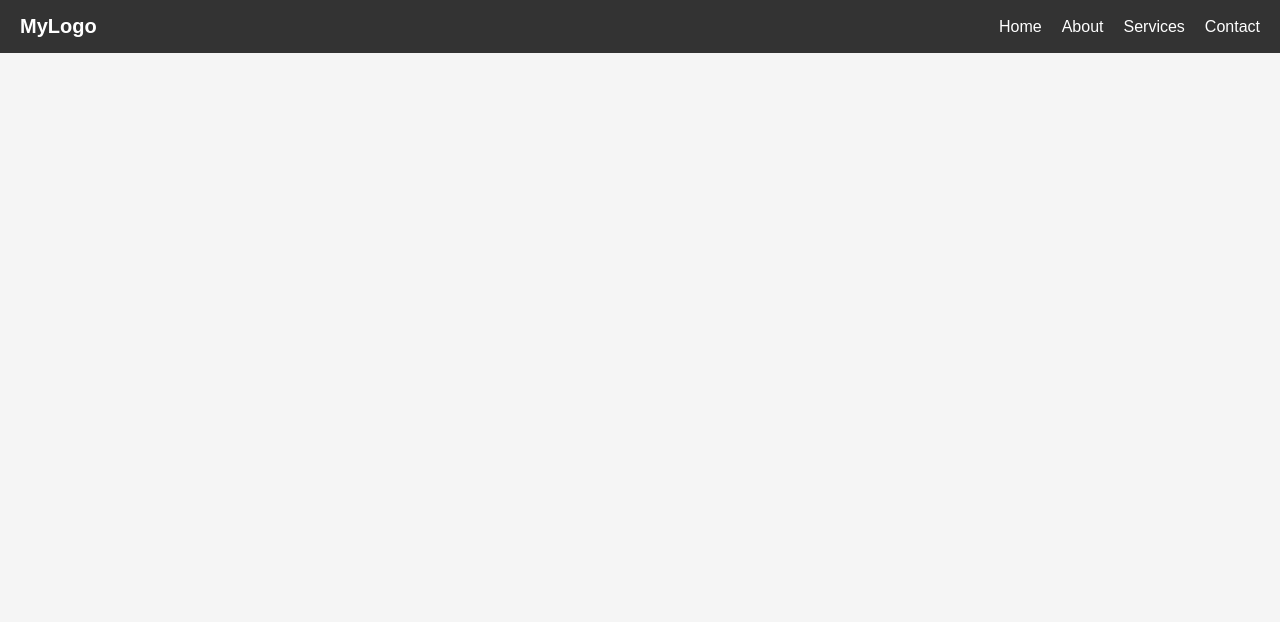
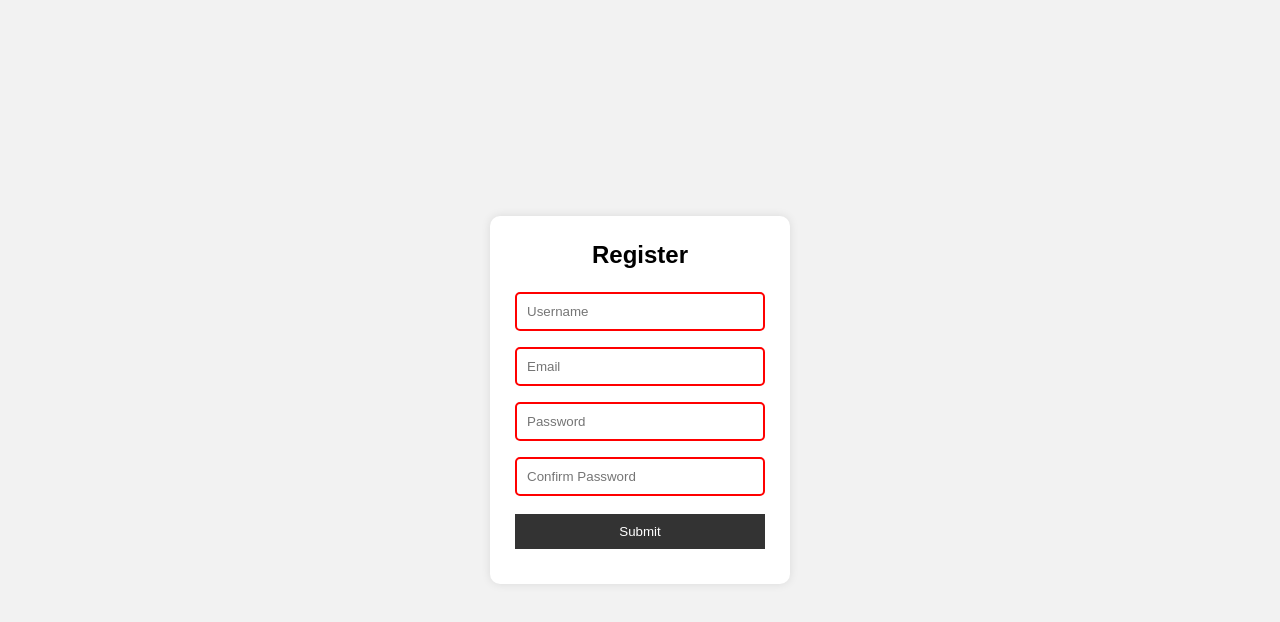
Before and after one commit to anchalmishra05/ZENSORATECH, a plain HTML site: page index.html in a window 1280 px wide. Drawn offline with Linux system fonts and the light colour scheme.

Commit message:
Task2
Task2 of my WebDevlopment Internship

```diff
--- a/index.html
+++ b/index.html
@@ -3,25 +3,28 @@
 <head>
     <meta charset="UTF-8">
     <meta name="viewport" content="width=device-width, initial-scale=1.0">
-    <title>Responsive Navbar</title>
+    <title>Registration Form</title>
     <link rel="stylesheet" href="style.css">
 </head>
 <body>
 
-<nav class="navbar">
-    <div class="logo">MyLogo</div>
+<div class="container">
+    <form id="form">
+        <h2>Register</h2>
 
-    <ul class="nav-links" id="navLinks">
-        <li><a href="#">Home</a></li>
-        <li><a href="#">About</a></li>
-        <li><a href="#">Services</a></li>
-        <li><a href="#">Contact</a></li>
-    </ul>
+        <input type="text" id="username" placeholder="Username" required>
 
-    <div class="hamburger" id="hamburger">
-        ☰
-    </div>
-</nav>
+        <input type="email" id="email" placeholder="Email" required>
+
+        <input type="password" id="password" placeholder="Password" required>
+
+        <input type="password" id="confirmPassword" placeholder="Confirm Password" required>
+
+        <button type="submit">Submit</button>
+
+        <p id="message"></p>
+    </form>
+</div>
 
 <script src="script.js"></script>
 </body>
--- a/script.js
+++ b/script.js
@@ -1,6 +1,16 @@
-const hamburger = document.getElementById("hamburger");
-const navLinks = document.getElementById("navLinks");
+const form = document.getElementById("form");
+const password = document.getElementById("password");
+const confirmPassword = document.getElementById("confirmPassword");
+const message = document.getElementById("message");
 
-hamburger.addEventListener("click", () => {
-    navLinks.classList.toggle("active");
+form.addEventListener("submit", function(e) {
+    e.preventDefault(); // prevent default submission
+
+    if (password.value !== confirmPassword.value) {
+        message.textContent = "Passwords do not match ❌";
+        message.style.color = "red";
+    } else {
+        message.textContent = "Registration Successful ✅";
+        message.style.color = "green";
+    }
 });
--- a/style.css
+++ b/style.css
@@ -1,78 +1,68 @@
-*{
+* {
     margin: 0;
     padding: 0;
     box-sizing: border-box;
-    font-family: Arial, sans-serif;
+    font-family: Arial;
 }
 
 body {
-    background-color: #f5f5f5;
+    background: #f2f2f2;
+    display: flex;
+    justify-content: center;
+    align-items: center;
+    height: 100vh;
 }
 
-/* Navbar */
-.navbar {
-    display: flex;
-    justify-content: space-between;
-    align-items: center;
-    background-color: #333;
-    padding: 15px 20px;
-    color: white;
+.container {
+    background: white;
+    padding: 25px;
+    border-radius: 10px;
+    width: 300px;
+    box-shadow: 0 0 10px rgba(0,0,0,0.1);
 }
 
-.logo {
-    font-size: 20px;
-    font-weight: bold;
+form h2 {
+    text-align: center;
+    margin-bottom: 15px;
 }
 
-/* Links */
-.nav-links {
-    list-style: none;
-    display: flex;
+input {
+    width: 100%;
+    padding: 10px;
+    margin: 8px 0;
+    border: 2px solid #ccc;
+    border-radius: 5px;
 }
 
-.nav-links li {
-    margin-left: 20px;
+/* Valid & Invalid styling */
+input:focus {
+    outline: none;
 }
 
-.nav-links a {
-    text-decoration: none;
-    color: white;
-    transition: 0.3s;
+input:invalid {
+    border-color: red;
 }
 
-.nav-links a:hover {
-    color: #00adb5;
+input:valid {
+    border-color: green;
 }
 
-/* Hamburger */
-.hamburger {
-    display: none;
-    font-size: 24px;
+button {
+    width: 100%;
+    padding: 10px;
+    background: #333;
+    color: white;
+    border: none;
+    margin-top: 10px;
     cursor: pointer;
 }
 
-/* Mobile */
-@media (max-width: 768px) {
-    .nav-links {
-        display: none;
-        flex-direction: column;
-        background-color: #333;
-        position: absolute;
-        top: 60px;
-        right: 0;
-        width: 200px;
-        text-align: center;
-    }
+button:hover {
+    background: #555;
+}
 
-    .nav-links li {
-        margin: 15px 0;
-    }
-
-    .nav-links.active {
-        display: flex;
-    }
-
-    .hamburger {
-        display: block;
-    }
+#message {
+    text-align: center;
+    margin-top: 10px;
+    font-weight: bold;
 }
```
